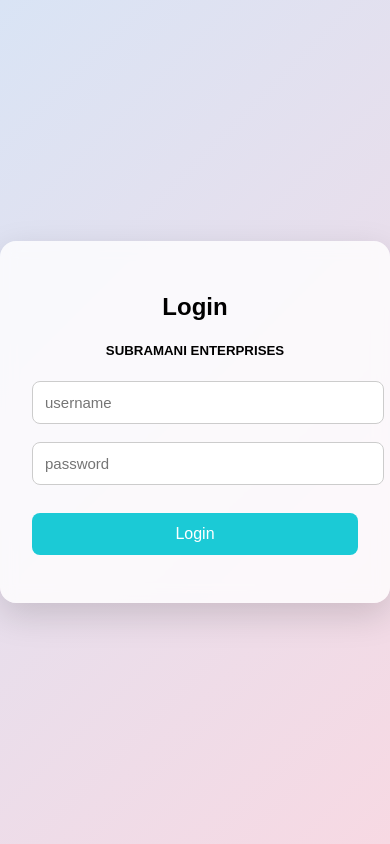
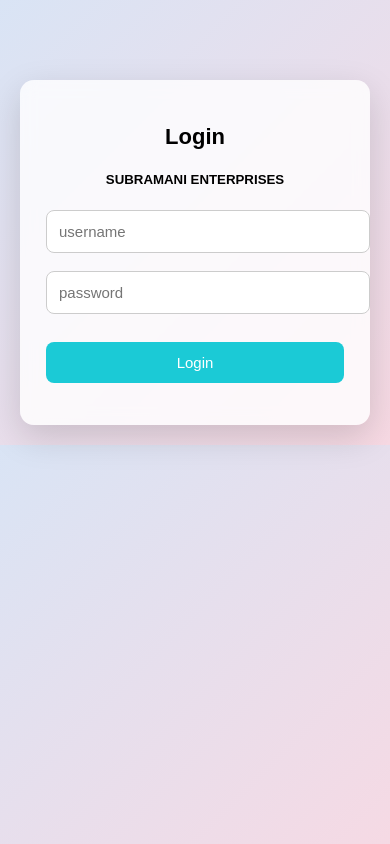
Before and after one commit to vijay-techh/sdffsda, a website: page index.html in a window 390 px wide. Drawn offline with Linux system fonts and the light colour scheme.

Commit message:
Update index.html

```diff
--- a/index.html
+++ b/index.html
@@ -72,6 +72,42 @@
     from{opacity:0;transform:translateY(20px);}
     to{opacity:1;transform:translateY(0);}
   }
+  /* 📱 Mobile Responsive */
+@media (max-width: 480px) {
+  body {
+    padding: 20px;
+    height: auto;
+    align-items: flex-start;
+  }
+
+  .login {
+    width: 100%;
+    max-width: 360px;
+    padding: 26px;
+    margin-top: 60px;
+    border-radius: 14px;
+  }
+
+  h2 {
+    font-size: 22px;
+  }
+
+  input, button {
+    font-size: 15px;
+    padding: 12px;
+  }
+}
+@media (max-width: 330px) {
+  .login {
+    padding: 22px;
+    max-width: 100%;
+  }
+
+  h2 {
+    font-size: 20px;
+  }
+}
+
 </style>
 </head>
 
```
